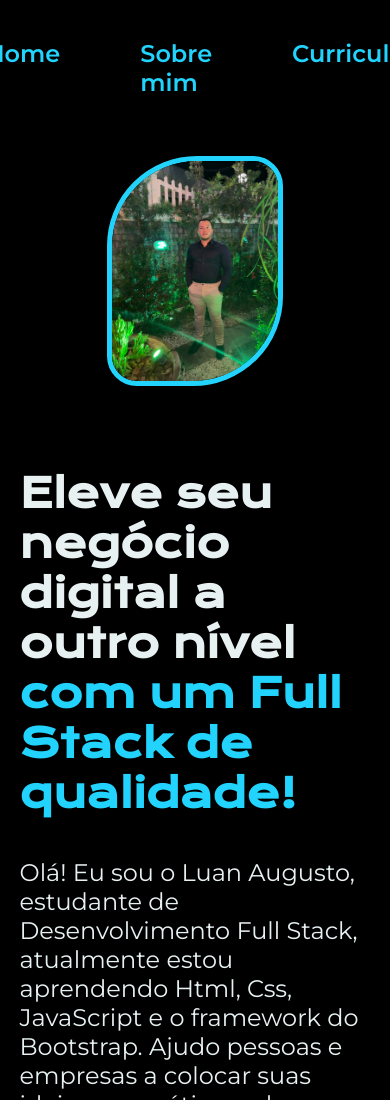
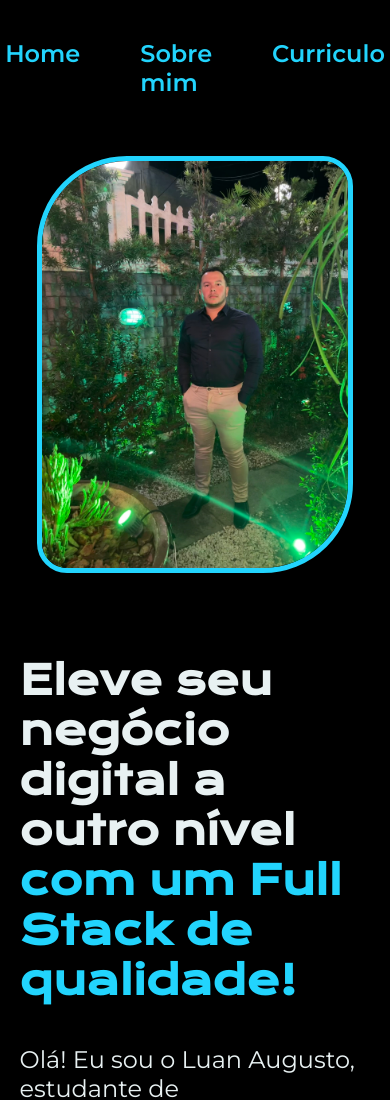
Before and after one commit to luanguto/portfolio, a plain HTML site: page index.html in a window 390 px wide. Shown: the top 1100 px of the page. Drawn offline with nearby package versions, Linux system fonts and the light colour scheme.

Commit message:
Add files via upload

```diff
--- a/styles/stylesheet.css
+++ b/styles/stylesheet.css
@@ -135,3 +135,23 @@ body {
         width: auto;
     }
 }
+
+@media (max-width: 600px ) {
+    .cabecalho{
+        padding: 10%;
+    }
+    .cabecalho__menu{
+        justify-content: center;
+        gap: 60px;
+    }
+    .apresentacao {
+        flex-direction: column-reverse;
+        padding: 5% ;
+    }
+    .apresentacao__conteudo{
+        width: auto;
+    }
+    .imagem {
+        width: 90%;
+}
+}
```
